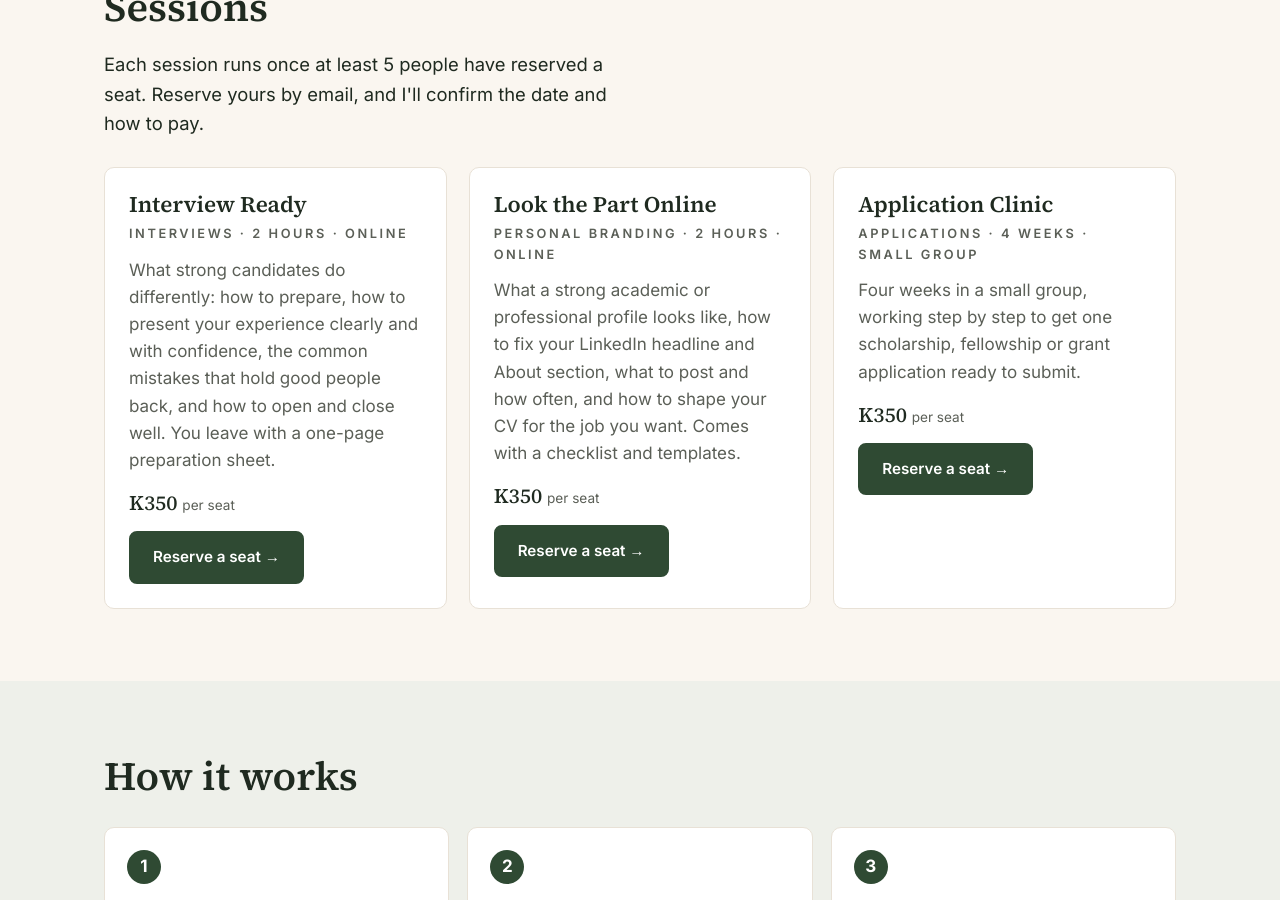
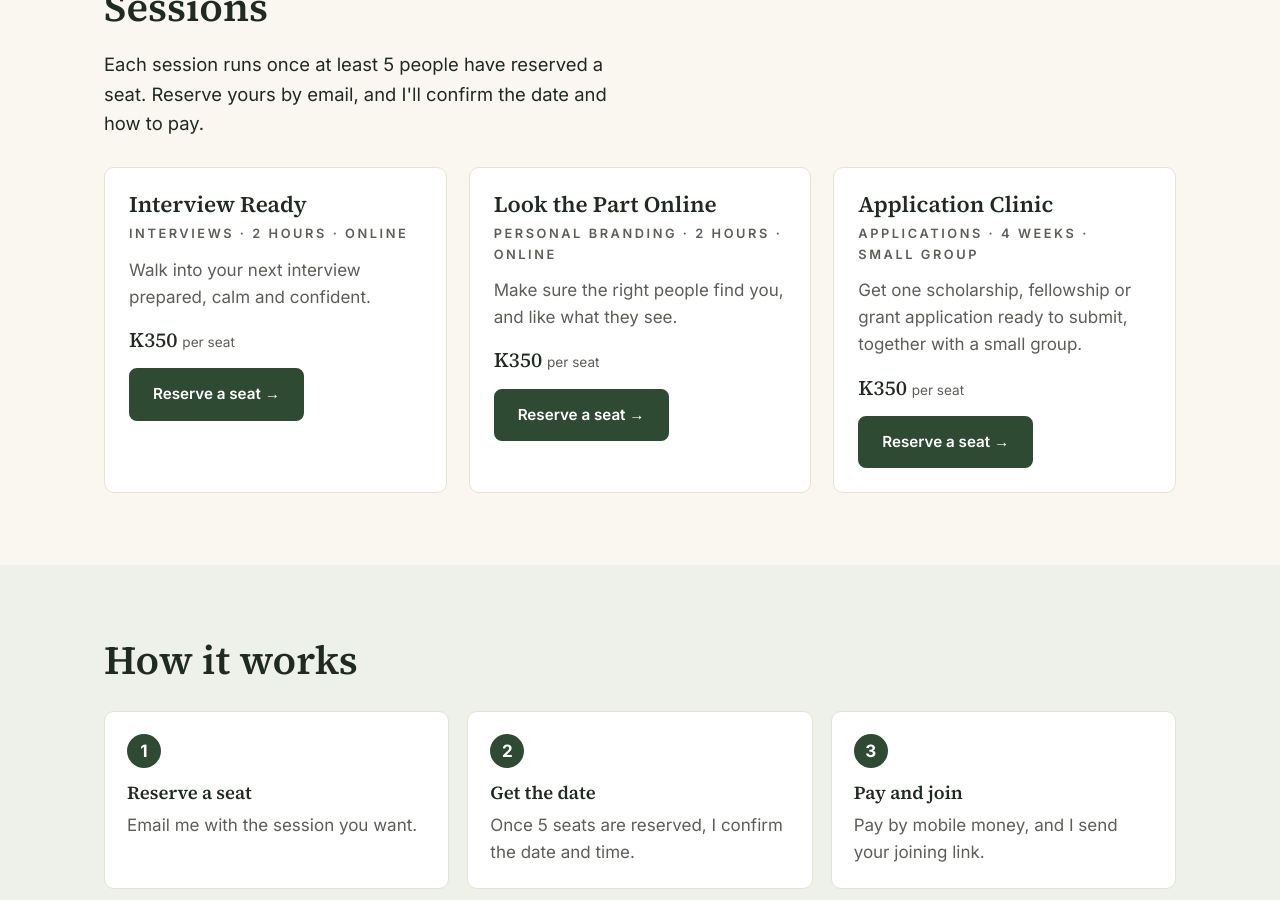
Before and after one commit to mmutondo/mmutondo.github.io, a Jekyll site: the page working-lunch.html, which Jekyll copies as it is, in a window 1280 px wide and 900 px high, scrolled down 621 px. Built offline with Jekyll 4.4.1, drawn with Linux system fonts in a browser that asks for light colours.

Commit message:
Working Lunch page: shorter session descriptions
Co-Authored-By: Claude Opus 5.5 <noreply@anthropic.com>
Claude-Session: https://claude.ai/code/session_01EKxmyb8EnG9A94CFrRmYRt

```diff
--- a/working-lunch.html
+++ b/working-lunch.html
@@ -61,21 +61,21 @@
           <div class="panel">
             <h3>Interview Ready</h3>
             <p class="kicker">Interviews &middot; 2 hours &middot; online</p>
-            <p>What strong candidates do differently: how to prepare, how to present your experience clearly and with confidence, the common mistakes that hold good people back, and how to open and close well. You leave with a one-page preparation sheet.</p>
+            <p>Walk into your next interview prepared, calm and confident.</p>
             <p class="price">K350 <small>per seat</small></p>
             <a class="btn" href="mailto:moola@moolamutondo.me?subject=Working%20Lunch%3A%20Interview%20Ready">Reserve a seat &rarr;</a>
           </div>
           <div class="panel">
             <h3>Look the Part Online</h3>
             <p class="kicker">Personal branding &middot; 2 hours &middot; online</p>
-            <p>What a strong academic or professional profile looks like, how to fix your LinkedIn headline and About section, what to post and how often, and how to shape your CV for the job you want. Comes with a checklist and templates.</p>
+            <p>Make sure the right people find you, and like what they see.</p>
             <p class="price">K350 <small>per seat</small></p>
             <a class="btn" href="mailto:moola@moolamutondo.me?subject=Working%20Lunch%3A%20Look%20the%20Part%20Online">Reserve a seat &rarr;</a>
           </div>
           <div class="panel">
             <h3>Application Clinic</h3>
             <p class="kicker">Applications &middot; 4 weeks &middot; small group</p>
-            <p>Four weeks in a small group, working step by step to get one scholarship, fellowship or grant application ready to submit.</p>
+            <p>Get one scholarship, fellowship or grant application ready to submit, together with a small group.</p>
             <p class="price">K350 <small>per seat</small></p>
             <a class="btn" href="mailto:moola@moolamutondo.me?subject=Working%20Lunch%3A%20Application%20Clinic">Reserve a seat &rarr;</a>
           </div>
```
